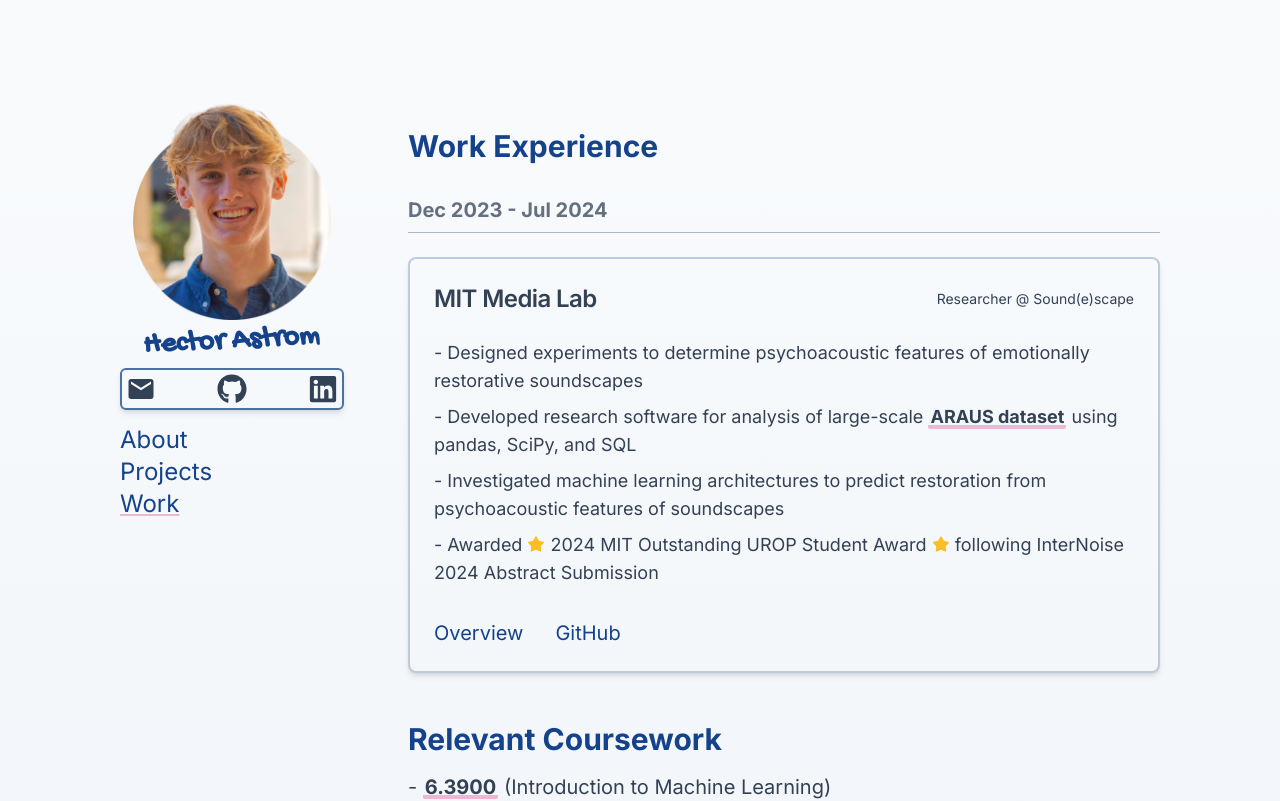
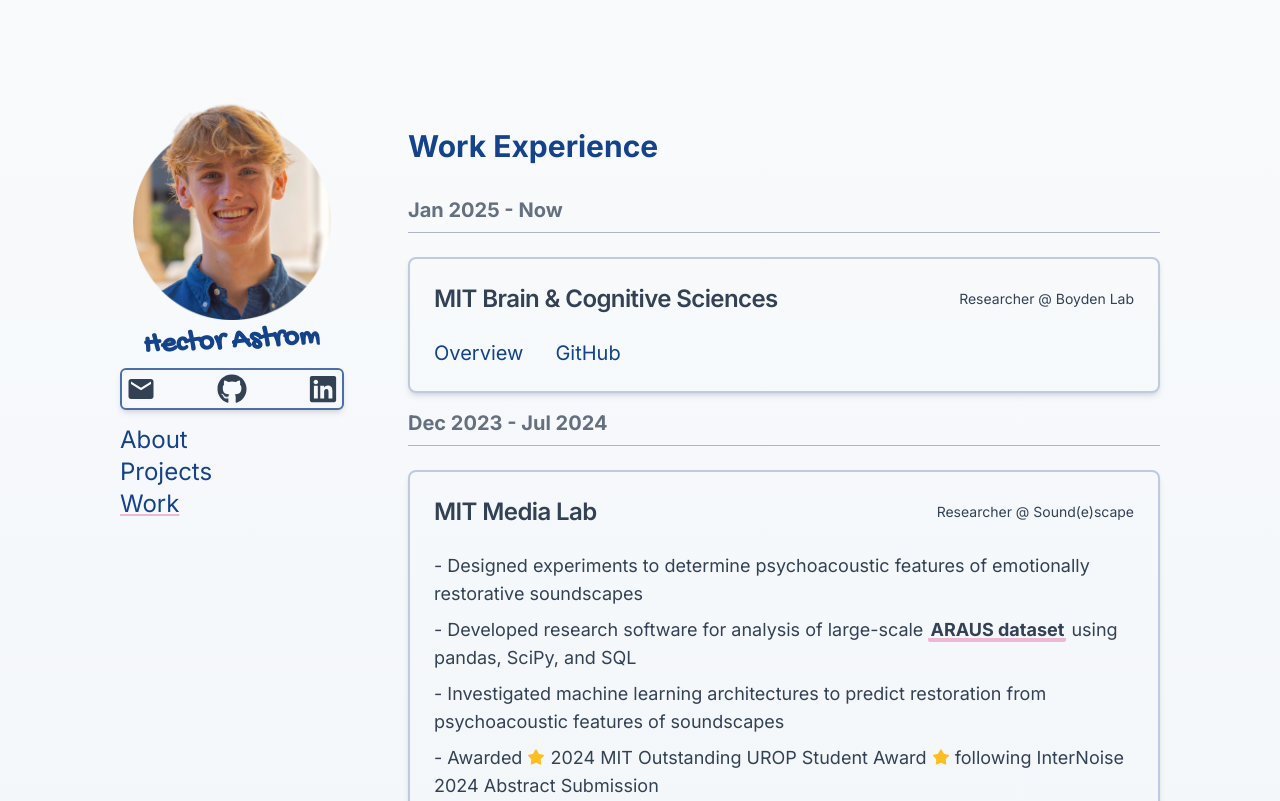
Before and after one commit to hectorastrom/personal-website, a Next.js app: page /work in a window 1280 px wide. Shown: the top 801 px of the page. Built offline with nearby package versions, Linux system fonts and the light colour scheme.

Commit message:
updated details for spring

```diff
--- a/src/app/page.tsx
+++ b/src/app/page.tsx
@@ -35,16 +35,25 @@
         </p>
 
         <span>
-          This fall, I&apos;m taking classes in machine learning, circuits, and
-          biotech. In between, I&apos;m participating in{" "}
+          Over the spring, I&apos;m learning all about the low-level
+          architecture of computers, finally (hopefully) understanding
+          probability, and grounding myself with classes in French and ethics.
+        </span>
+        <span>
+          Beyond classes, I&apos;m continuing my{" "}
+          <Link href={"/work"} className="custom-link">
+            research
+          </Link>
+          {" "}at the Brain and Cognitive Sciences, working my way through the{" "}
           <a
             className="custom-link"
             target="_blank"
-            href="https://www.instagram.com/p/DBHa-eJJV6R/?img_index=1"
+            href="https://arena-chapter1-transformer-interp.streamlit.app/"
           >
-            hackathons
+            ARENA
           </a>{" "}
-          and refining my espresso-making skills. Check out my latest{" "}
+          curriculum, and getting ready for a gritty spring season.
+           Check out my latest{" "}
           <Link href={"/projects"} className="custom-link">
             work
           </Link>{" "}
--- a/src/app/work/page.tsx
+++ b/src/app/work/page.tsx
@@ -16,11 +16,15 @@
 };
 
 export default function Page() {
+  // Links automatically created. Items in this exact order
   const courses: { [key: string]: string } = {
     "6.3900": "Introduction to Machine Learning",
+    "6.1910": "Computation Structures",
     "6.1010": "Fundamentals of Programming",
     "6.1210": "Introduction to Algorithms",
+    "6.1903": "C and Assembly",
     "6.1200": "Math for Computer Science",
+    "18.600": "Probability and Random Variables",
     "18.06": "Linear Algebra",
     "6.2000": "Circuits and Electronics",
   };
@@ -33,7 +37,47 @@
       </h1>
 
       <div className="py-4">
-        <h3 className="text-opacity-75 text-default text-lg md:text-xl font-bold">Dec 2023 - Jul 2024</h3>
+        <h3 className="text-opacity-75 text-default text-lg md:text-xl font-bold">
+          Jan 2025 - Now
+        </h3>
+        <HorDivider gradient={false} />
+      </div>
+
+      <Card>
+        <CardHeader>
+          <CardTitle>MIT Brain & Cognitive Sciences</CardTitle>
+          <CardDescription>
+            Researcher @ Boyden Lab
+          </CardDescription>
+        </CardHeader>
+        {/* <CardContent>
+          <ul className="space-y-2 mb-2">
+            <li>
+            </li>
+          </ul>
+        </CardContent> */}
+        <CardFooter className="flex flex-row gap-x-4 md:gap-x-8">
+          <a
+            href="https://synthneuro.org/publications/scaling-properties-for-artificial-neural-network-models-of-a-small-nervous-system/"
+            target="_blank"
+            className="text-lg md:text-xl text-emphasis font-normal hover:saturate-200"
+          >
+            Overview
+          </a>
+          <a
+            href="https://github.com/qsimeon/worm-data-preprocess"
+            target="_blank"
+            className="text-lg md:text-xl text-emphasis font-normal hover:saturate-200"
+          >
+            GitHub
+          </a>
+        </CardFooter>
+      </Card>
+
+      <div className="py-4">
+        <h3 className="text-opacity-75 text-default text-lg md:text-xl font-bold">
+          Dec 2023 - Jul 2024
+        </h3>
         <HorDivider gradient={false} />
       </div>
 
@@ -59,11 +103,14 @@
               </a>{" "}
               using pandas, SciPy, and SQL
             </li>
-            <li>- Investigated machine learning architectures to predict restoration from psychoacoustic features of soundscapes</li>
+            <li>
+              - Investigated machine learning architectures to predict
+              restoration from psychoacoustic features of soundscapes
+            </li>
             <li>
               - Awarded{" "}
-              <GiRoundStar className="inline-block text-amber-400 mb-1" /> 2024 MIT
-              Outstanding UROP Student Award{" "}
+              <GiRoundStar className="inline-block text-amber-400 mb-1" /> 2024
+              MIT Outstanding UROP Student Award{" "}
               <GiRoundStar className="inline-block text-amber-400 mb-1" />{" "}
               following InterNoise 2024 Abstract Submission
             </li>
```
Also changed, not shown: public/project_data/projects.json (+6 -5 lines).
